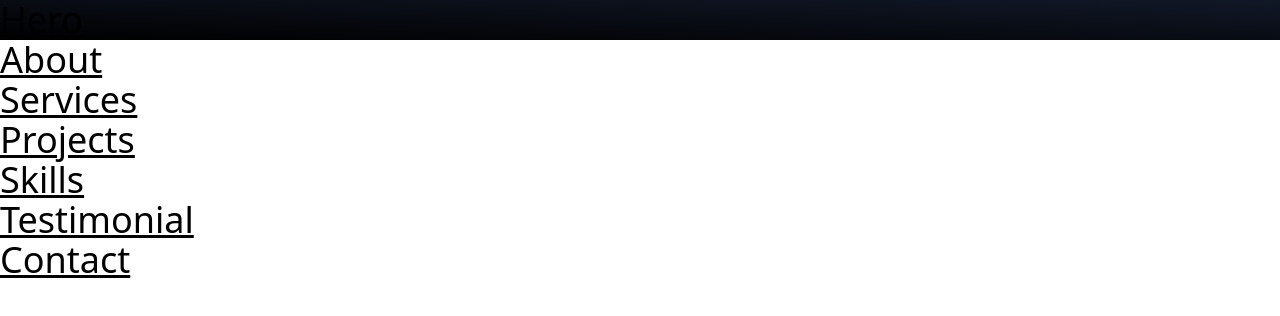
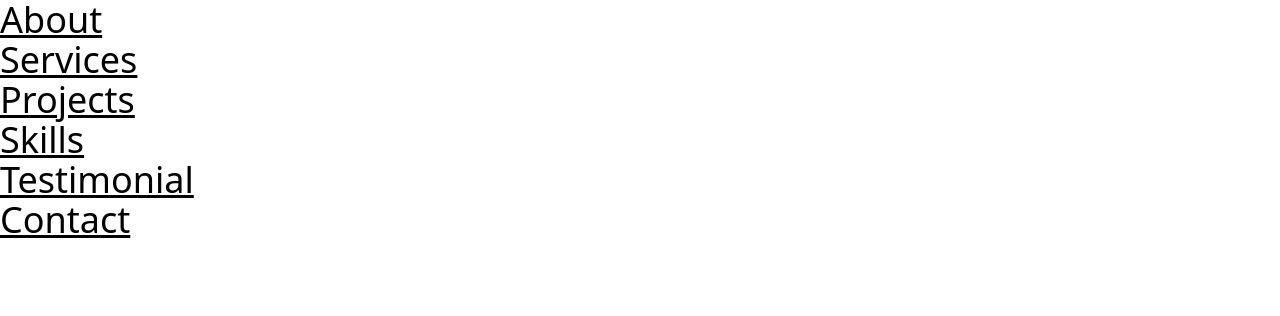
Before and after one commit to etizel/3tizel, a React (Vite) app: page / in a window 1280 px wide. Shown: the top 316 px of the page. Built offline with nearby package versions, Linux system fonts and the light colour scheme.

Commit message:
tailwind

```diff
--- a/src/components/Hero.tsx
+++ b/src/components/Hero.tsx
@@ -1,7 +1,7 @@
 export function Hero() {
   return (
-    <section className="bg-gradient-to-tr from-black to-gray-900">
-      <h1 className="text-4xl underline">Hero</h1>
+    <section className="bg-gradient-to-tr from-black to-gray-900 text-white ">
+      <div className="container"></div>
     </section>
   );
 }
```
